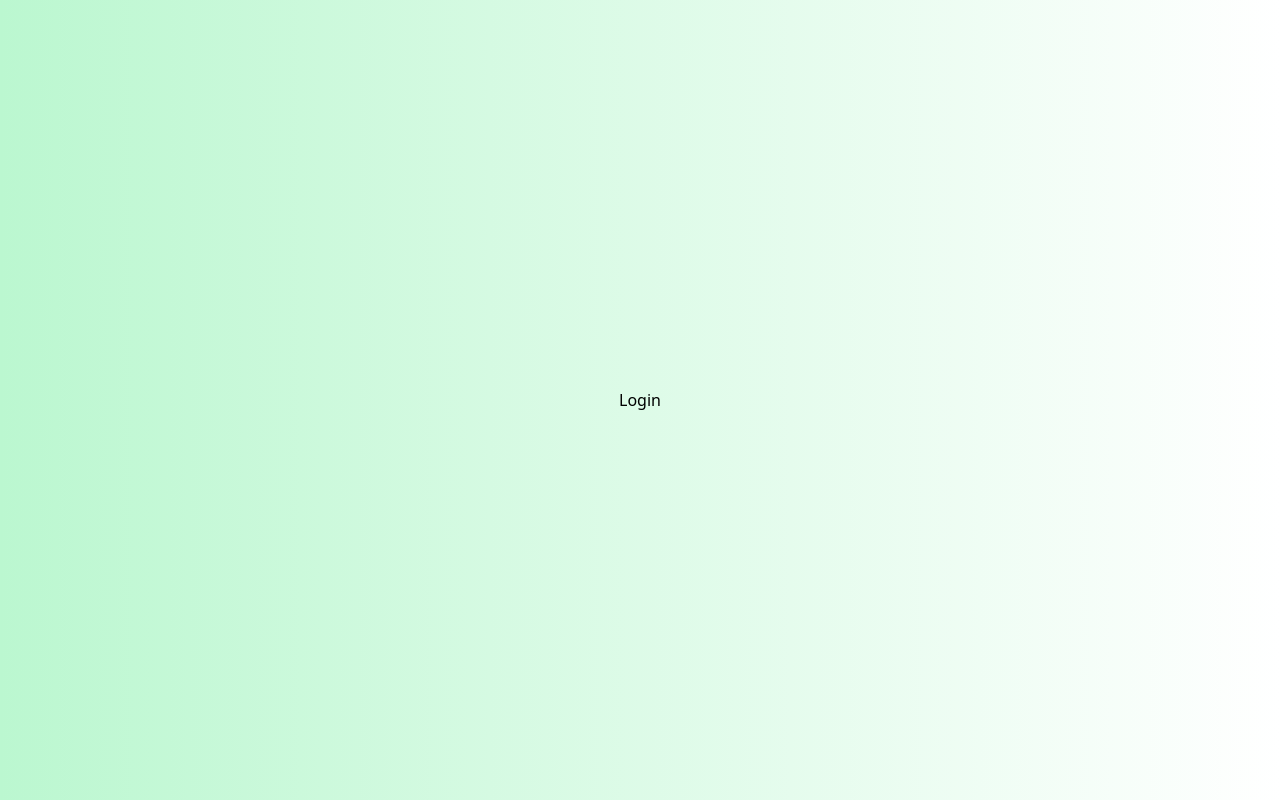
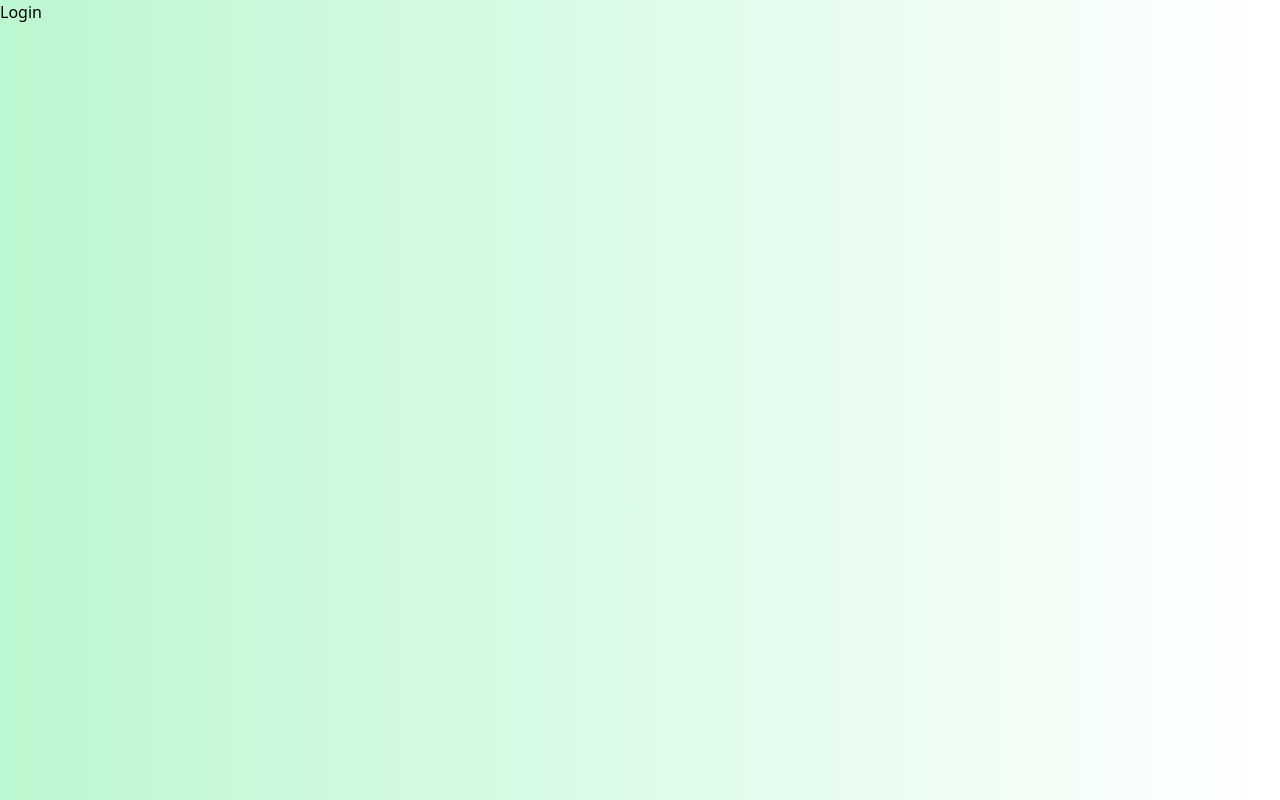
Before and after one commit to Farrelx9/FER24001083-km6-far-Ngefly-fp, a React (Vite) app: page /login in a window 1280 px wide. Built offline with nearby package versions, Linux system fonts and the light colour scheme.

Commit message:
Update Login.jsx

```diff
--- a/src/assets/Auth/Login.jsx
+++ b/src/assets/Auth/Login.jsx
@@ -2,7 +2,7 @@ import React from "react";
 
 export default function Login() {
   return (
-    <div className="bg-gradient-to-r from-green-200 to-white h-screen flex items-center justify-center ">
+    <div className="bg-gradient-to-r from-green-200 to-white h-screen flex ">
       <div>
         <div>Login</div>
       </div>
```
